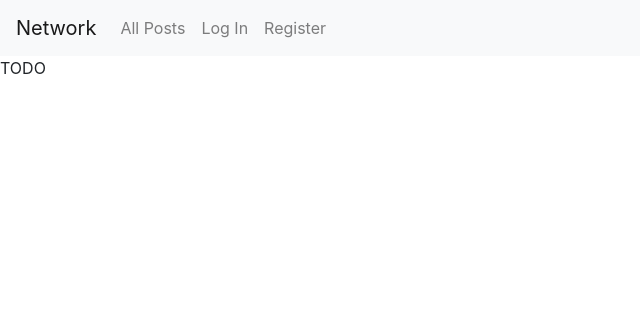
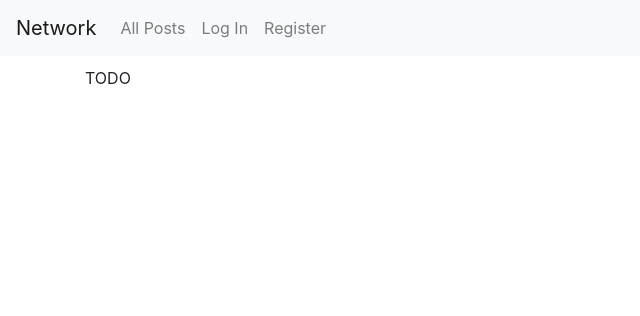
Before and after one commit to mwcsisk/cs50w-network, a Django app: page / in a window 1280 px wide. Shown: the top 316 px of the page, without its empty margins (0-640 px from the left). Run offline with Django 3.2, Linux system fonts and the light colour scheme; some libraries are stand-ins or nearby versions.

Commit message:
Add basic styles to layout.html

```diff
--- a/network/static/network/styles.css
+++ b/network/static/network/styles.css
@@ -0,0 +1,3 @@
+.body {
+    padding-top: 10px;
+}
--- a/network/templates/network/layout.html
+++ b/network/templates/network/layout.html
@@ -3,6 +3,8 @@
 <!DOCTYPE html>
 <html lang="en">
     <head>
+        <meta charset="utf-8">
+        <meta name="viewport" content="width=device-width, initial-scale=1, shrink-to-fit=no">
         <title>{% block title %}Social Network{% endblock %}</title>
         <link rel="stylesheet" href="https://stackpath.bootstrapcdn.com/bootstrap/4.4.1/css/bootstrap.min.css" integrity="sha384-Vkoo8x4CGsO3+Hhxv8T/Q5PaXtkKtu6ug5TOeNV6gBiFeWPGFN9MuhOf23Q9Ifjh" crossorigin="anonymous">
         <link href="{% static 'network/styles.css' %}" rel="stylesheet">
@@ -41,7 +43,7 @@
             </div>
           </nav>
 
-        <div class="body">
+        <div class="body container-md">
             {% block body %}
             {% endblock %}
         </div>
```
